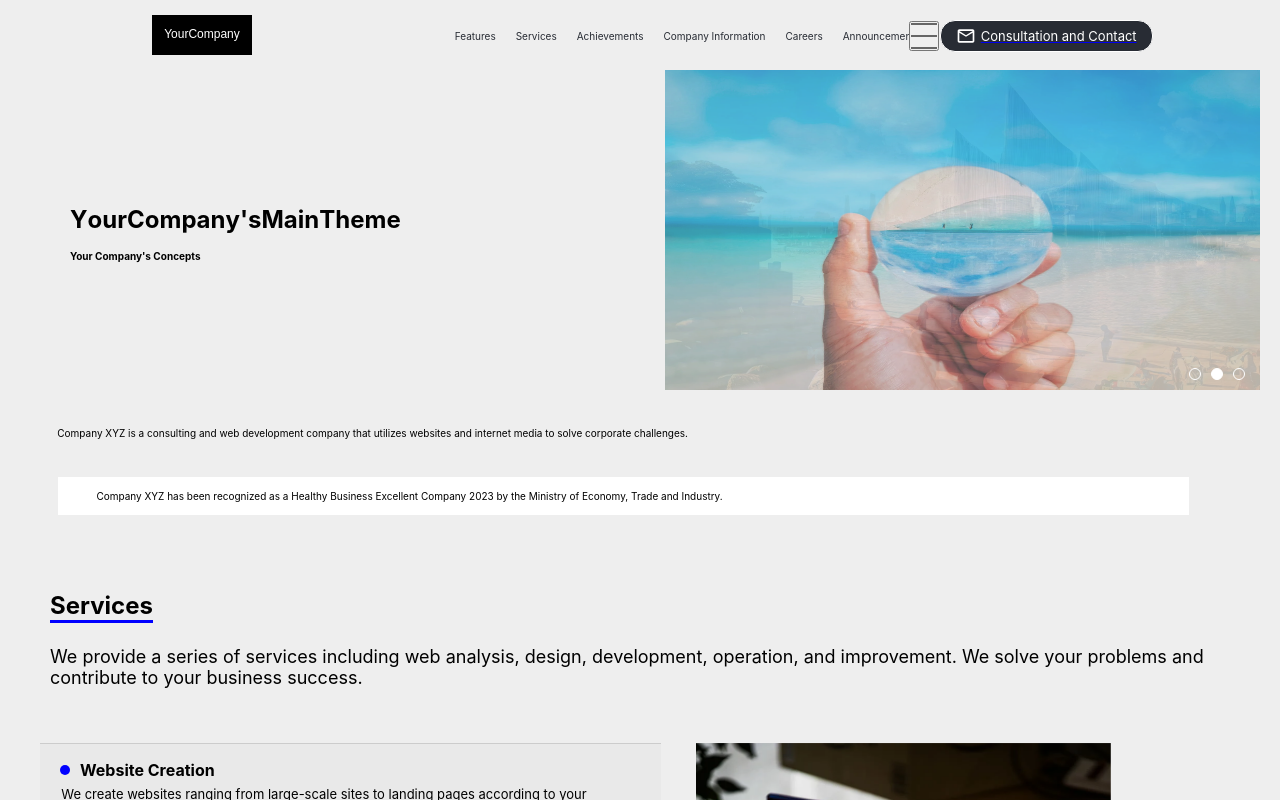
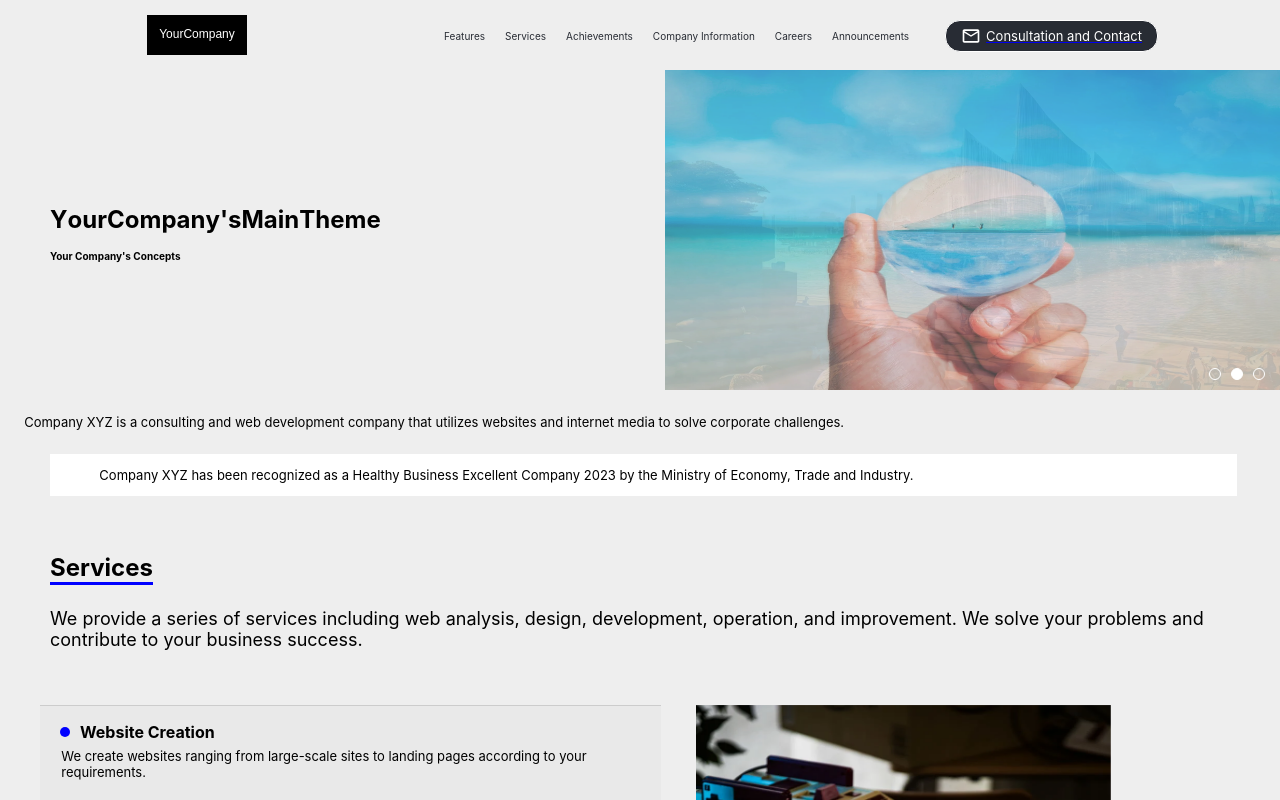
Before and after one commit to ultimania/react-rainbow-japan, a React (Create React App) app: page / in a window 1280 px wide. Shown: the top 800 px of the page. Built offline with nearby package versions, Linux system fonts and the light colour scheme.

Commit message:
fix: responsible for main layout

```diff
--- a/src/components/Elements/List/NavigationList.module.scss
+++ b/src/components/Elements/List/NavigationList.module.scss
@@ -2,58 +2,6 @@ nav.main {
   position: relative;
   display: flex;
   z-index: 11;
-
-  button {
-    opacity: 0;
-
-    &.hamburger {
-      opacity: 1;
-      width: 30px;
-      height: 30px;
-      position: absolute;
-      top: 1px;
-      right: 1px;
-
-      .bar {
-        display: block;
-        width: 100%;
-        height: 2px;
-        position: absolute;
-        left: 0;
-        background: #666;
-        transition: top 0.24s, transform 0.24s, opacity 0.24s;
-
-        &:nth-child(1) {
-          top: 0;
-        }
-
-        &:nth-child(2) {
-          top: 50%;
-          transform: translateY(-50%);
-        }
-
-        &:nth-child(3) {
-          top: 100%;
-          transform: translateY(-100%);
-        }
-
-        &.active:nth-child(1) {
-          top: 50%;
-          transform: translateY(-50%) rotate(135deg);
-        }
-
-        &.active:nth-child(2) {
-          transform: translate(50%, -50%);
-          opacity: 0;
-        }
-
-        &.active:nth-child(3) {
-          top: 50%;
-          transform: translateY(-50%) rotate(-135deg);
-        }
-      }
-    }
-  }
 
   ul {
     display: flex;
@@ -106,7 +54,78 @@ nav.main {
     }
   }
 
+  @media (min-width: 769px) {
+    button {
+      opacity: 0;
+    }
+
+    ul {
+      li.nav-item {
+        padding: 10px 0;
+        margin: 0 10px;
+
+        .submenu {
+          .nav-items {
+            display: grid;
+            grid-template-columns: repeat(3, 43%);
+            grid-template-rows: repeat(3, 43%);
+          }
+        }
+      }
+    }
+  }
+
   @media (max-width: 768px) {
+    button {
+      &.hamburger {
+        opacity: 1;
+        width: 30px;
+        height: 30px;
+        position: absolute;
+        top: 1px;
+        right: 1px;
+
+        .bar {
+          display: block;
+          width: 100%;
+          height: 2px;
+          position: absolute;
+          left: 0;
+          background: #666;
+          transition: top 0.24s, transform 0.24s, opacity 0.24s;
+
+          &:nth-child(1) {
+            top: 0;
+          }
+
+          &:nth-child(2) {
+            top: 50%;
+            transform: translateY(-50%);
+          }
+
+          &:nth-child(3) {
+            top: 100%;
+            transform: translateY(-100%);
+          }
+
+          &.active:nth-child(1) {
+            top: 50%;
+            transform: translateY(-50%) rotate(135deg);
+          }
+
+          &.active:nth-child(2) {
+            transform: translate(50%, -50%);
+            opacity: 0;
+          }
+
+          &.active:nth-child(3) {
+            top: 50%;
+            transform: translateY(-50%) rotate(-135deg);
+          }
+        }
+      }
+    }
+
     ul {
       opacity: 0;
       display: flex;
@@ -149,21 +168,4 @@ nav.main {
       }
     }
   }
-
-  @media (min-width: 769px) {
-    ul {
-      li.nav-item {
-        padding: 10px 0;
-        margin: 0 10px;
-
-        .submenu {
-          .nav-items {
-            display: grid;
-            grid-template-columns: repeat(3, 43%);
-            grid-template-rows: repeat(3, 43%);
-          }
-        }
-      }
-    }
-  }
 }
--- a/src/components/Layout/App.scss
+++ b/src/components/Layout/App.scss
@@ -7,7 +7,6 @@
 
 /* ------------ 共通 ------------ */
 .contents {
-  padding: 20px;
   background-color: #eee;
 
   &-title {
@@ -56,13 +55,11 @@
 
   .main {
     display: flex;
-    flex-direction: row;
     justify-content: space-between;
     align-items: center;
 
     &-theme {
       text-align: left;
-      margin-left: 50px;
       width: 100%;
 
       h1 {
@@ -155,30 +152,50 @@
   }
 
   .company-description {
-    margin: 5ex;
     text-align: left;
-    font-size: x-small;
-    padding: 10px;
+    font-size: small;
   }
 
   .important-info {
-    width: 85%;
     text-align: left;
     background-color: #fff;
-    font-size: x-small;
+    font-size: small;
   }
 
   @media (min-width: 769px) {
+    .main {
+      flex-direction: row;
+      &-theme {
+        margin-left: 50px;
+      }
+    }
+    .company-description {
+      margin: 2ex;
+      padding: 10px;
+    }
     .important-info {
       margin-left: 7ex;
       padding: 13px 7ex;
+      width: 85%;
     }
   }
 
   @media (max-width: 768px) {
+    .main {
+      flex-direction: column;
+      &-theme {
+        box-sizing: border-box;
+        padding: 0 20px;
+      }
+    }
+    .company-description {
+      margin: 2ex;
+      padding: 10px;
+    }
     .important-info {
-      margin-left: 0;
-      padding: 0;
+      box-sizing: border-box;
+      margin: 4ex;
+      padding: 20px;
     }
   }
 }
```
